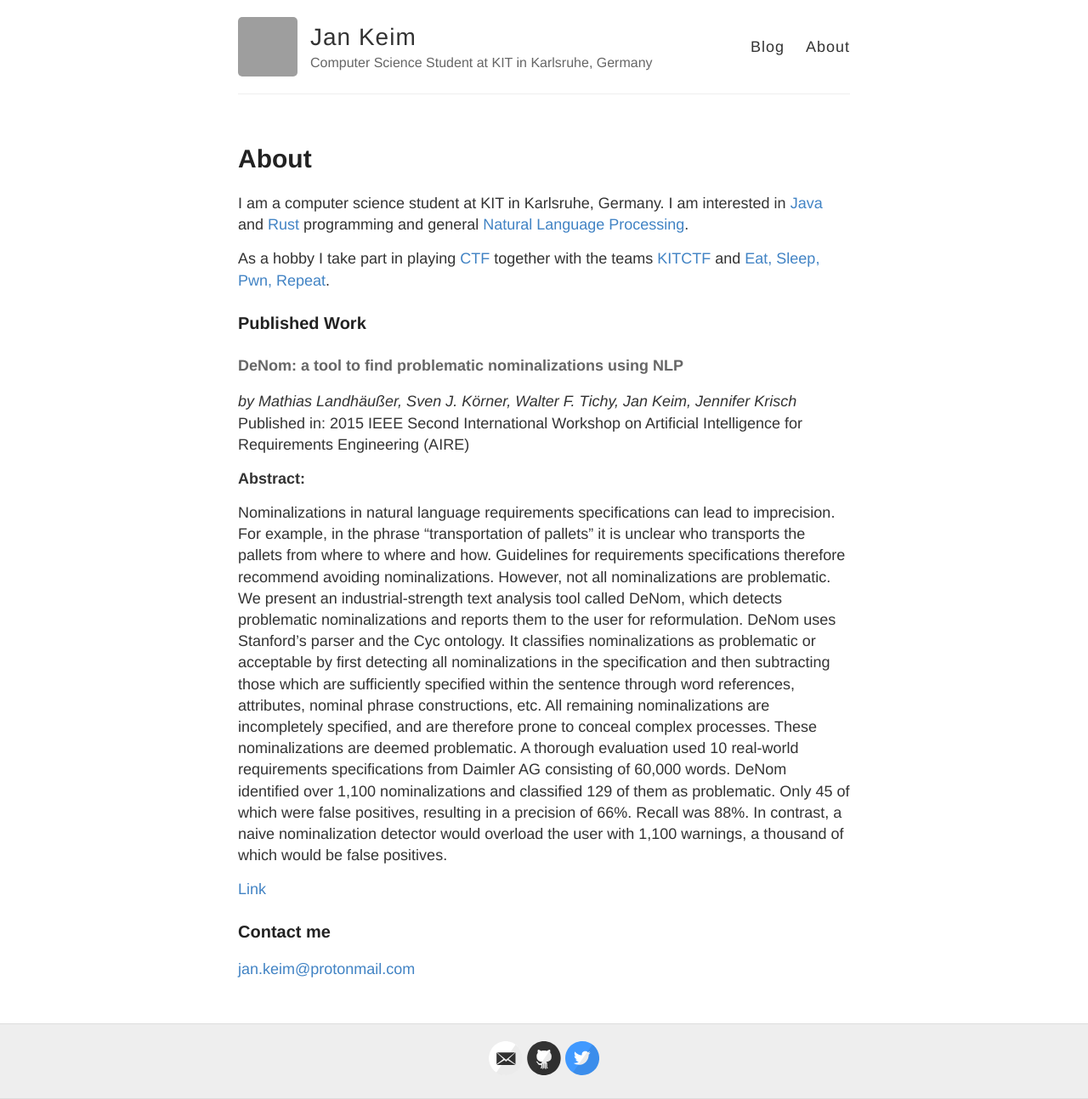
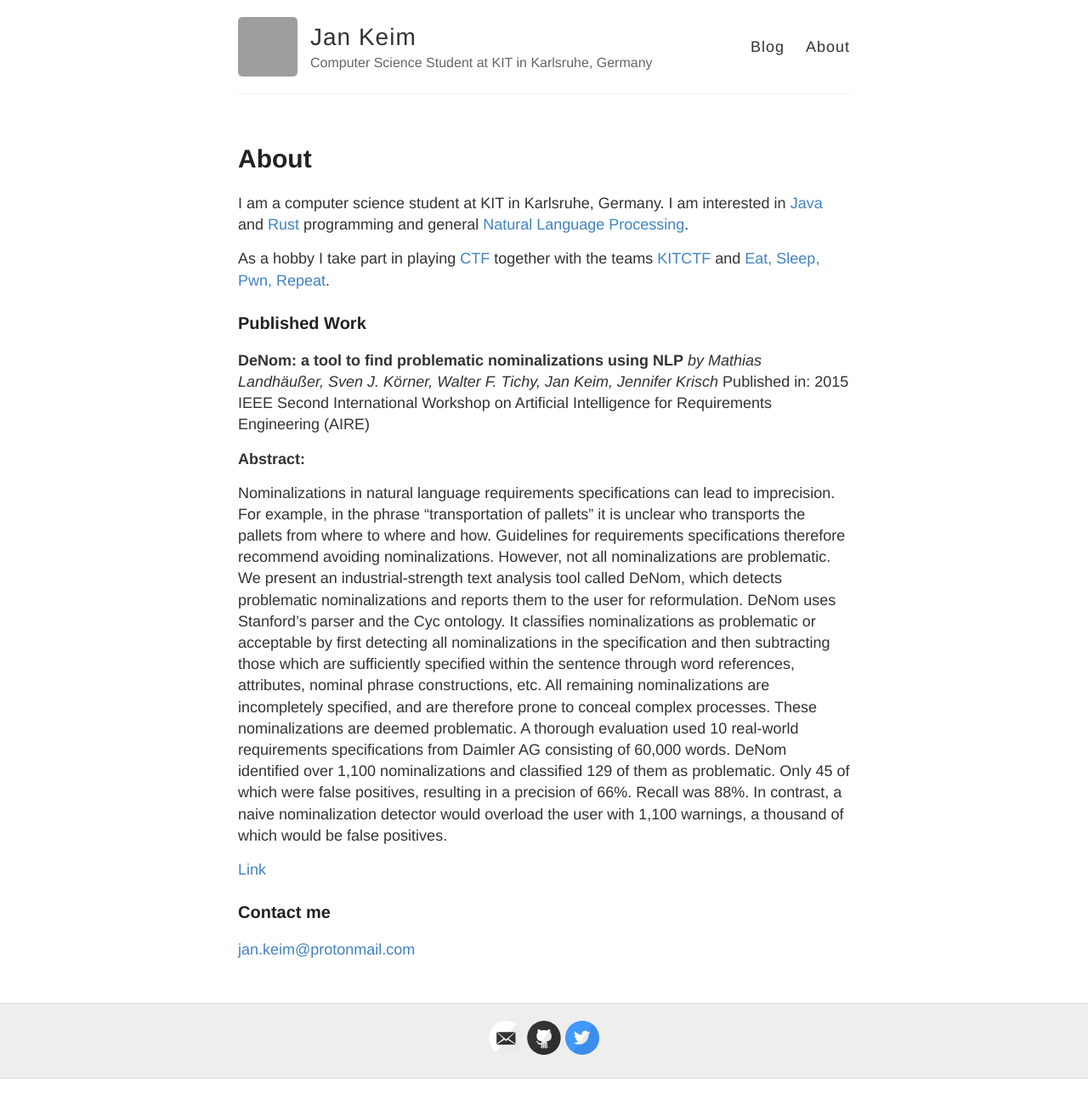
Before and after one commit to Gram21/Gram21.github.io, a Jekyll site: the page built from about.md, in a window 1280 px wide. Shown: the whole page at 85% size. Built offline with Jekyll 4.4.1, drawn with Linux system fonts in a browser that asks for light colours; after the commit the page ends 1269 px from its top, so only the background shows below that; grey boxes are pictures that could not be loaded.

```diff
--- a/about.md
+++ b/about.md
@@ -10,7 +10,7 @@ I am interested in [Java](https://en.wikipedia.org/wiki/Java_(programming_langua
 As a hobby I take part in playing [CTF](https://ctftime.org/ctf-wtf/) together with the teams [KITCTF](https://kitctf.de/) and [Eat, Sleep, Pwn, Repeat](https://twitter.com/EatSleepPwnRpt).
 
 ### Published Work
-#### DeNom: a tool to find problematic nominalizations using NLP
+**DeNom: a tool to find problematic nominalizations using NLP**
 *by Mathias Landhäußer, Sven J. Körner, Walter F. Tichy, Jan Keim, Jennifer Krisch*
 Published in: 2015 IEEE Second International Workshop on Artificial Intelligence for Requirements Engineering (AIRE)
 
```
